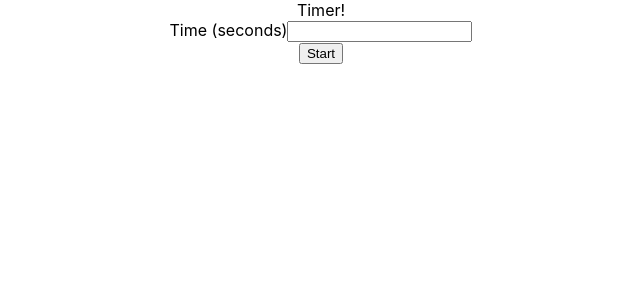
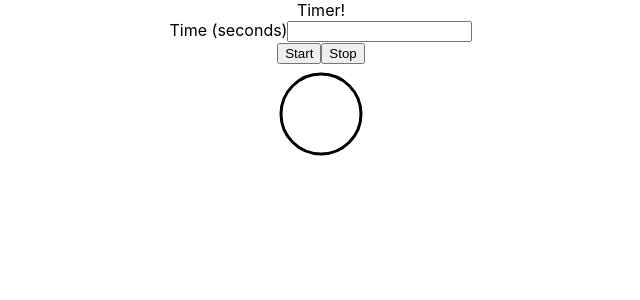
Before and after one commit to amara-j/timer, a React (Create React App) app: page / in a window 1280 px wide. Shown: the top 300 px of the page, without its empty margins (319-959 px from the left). Built offline with nearby package versions, Linux system fonts and the light colour scheme.

Commit message:
svg circle renders to screen, timer text isn't on top of it yet

```diff
--- a/src/App.css
+++ b/src/App.css
@@ -1,38 +1,10 @@
 .App {
   text-align: center;
 }
-
-.App-logo {
-  height: 40vmin;
-  pointer-events: none;
+.circle {
+  height: 25px;
+  width: 25px;
+  background-color: black;
+  border-radius: 50%;
+  display: inline-block;
 }
-
-@media (prefers-reduced-motion: no-preference) {
-  .App-logo {
-    animation: App-logo-spin infinite 20s linear;
-  }
-}
-
-.App-header {
-  background-color: #282c34;
-  min-height: 100vh;
-  display: flex;
-  flex-direction: column;
-  align-items: center;
-  justify-content: center;
-  font-size: calc(10px + 2vmin);
-  color: white;
-}
-
-.App-link {
-  color: #61dafb;
-}
-
-@keyframes App-logo-spin {
-  from {
-    transform: rotate(0deg);
-  }
-  to {
-    transform: rotate(360deg);
-  }
-}
--- a/src/Countdown.js
+++ b/src/Countdown.js
@@ -1,5 +1,6 @@
 import { useState, useEffect } from "react";
 import { Synth, Loop, Transport } from "tone";
+import "./App.css";
 
 const Countdown = (props) => {
   const [timeElapsed, updateTimeElapsed] = useState(props.countTo);
@@ -34,6 +35,10 @@ const Countdown = (props) => {
     return <div>{timeCounter()}</div>;
   };
 
+  const stopSound = () => {
+    Transport.stop();
+  };
+
   return (
     <div>
       <button
@@ -43,7 +48,26 @@ const Countdown = (props) => {
       >
         Start
       </button>
-      <div>{timeElapsed}</div>
+      <button
+        onClick={() => {
+          stopSound();
+        }}
+      >
+        Stop
+      </button>
+      <div>
+        {timeElapsed}
+        <svg height="100" width="100">
+          <circle
+            cx="50"
+            cy="50"
+            r="40"
+            stroke="black"
+            fill="white"
+            stroke-width="3"
+          />
+        </svg>
+      </div>
     </div>
   );
 };
```
